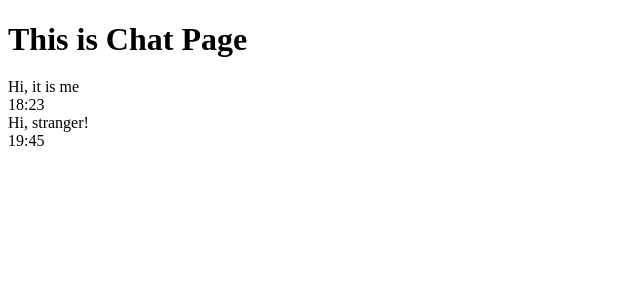
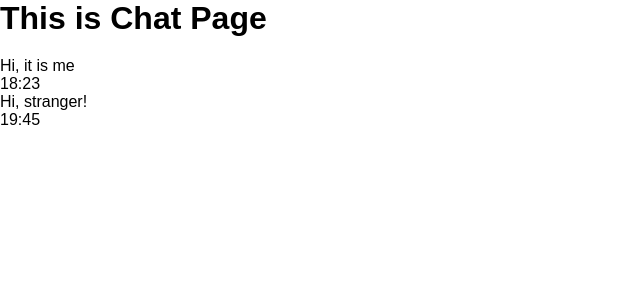
Before and after one commit to genier-developer/messenger-app, a React (Vite) app: page /chat in a window 1280 px wide. Shown: the top 300 px of the page, without its empty margins (0-640 px from the left). Built offline with nearby package versions, Linux system fonts and the light colour scheme.

Commit message:
refactor: add global style

```diff
--- a/src/app/App.tsx
+++ b/src/app/App.tsx
@@ -3,6 +3,7 @@ import {Login} from "../pages/login/login.tsx";
 import {Chat} from "../pages/chat/chat.tsx";
 import {NotFound} from "../pages/error/not-found.tsx";
 import { BrowserRouter as Router, Routes, Route} from 'react-router-dom';
+import './../styles/global.scss'
 
 export const App: FC = () => {
 
--- /dev/null
+++ b/src/styles/global.scss
@@ -0,0 +1,14 @@
+* {
+  margin: 0;
+  padding: 0;
+  box-sizing: border-box;
+}
+
+html, body {
+  height: 100%;
+  font-family: Arial, sans-serif;
+}
+
+#root {
+  height: 100%;
+}
```
